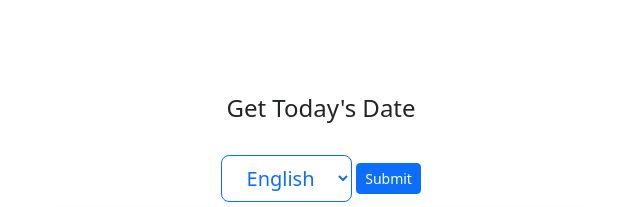
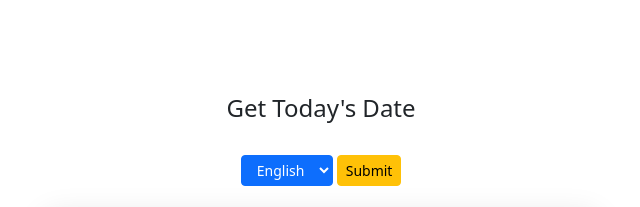
Before and after one commit to MalombaKevin/Sikupedia, a plain HTML site: page index.html in a window 1280 px wide. Shown: the top 207 px of the page, without its empty margins (319-959 px from the left). Drawn offline with nearby package versions, Linux system fonts and the light colour scheme.

Commit message:
feat: Select & Option Value - Implement select element for options

```diff
--- a/index.html
+++ b/index.html
@@ -25,7 +25,7 @@
                 <input type="radio" name="lang" id="" value="Spanish">Spanish
                 <input type="radio" name="lang" id="" value="German">German -->
 
-                <select id="lugha" class="btn btn-lg btn-outline-primary" type="submit">
+                <select id="lugha" class="btn btn-sm btn-primary" type="submit">
                   <option value="English">English</option>
                     <option value="Swahili">Swahili</option>
                       <option value="French">French</option>
@@ -35,7 +35,7 @@
 
                 </select>
 
-                <button class="btn btn-sm btn-primary"type="submit>">Submit</button>
+                <button class="btn btn-sm btn-warning"type="submit>">Submit</button>
 
             </form>
         </div><br>
```
